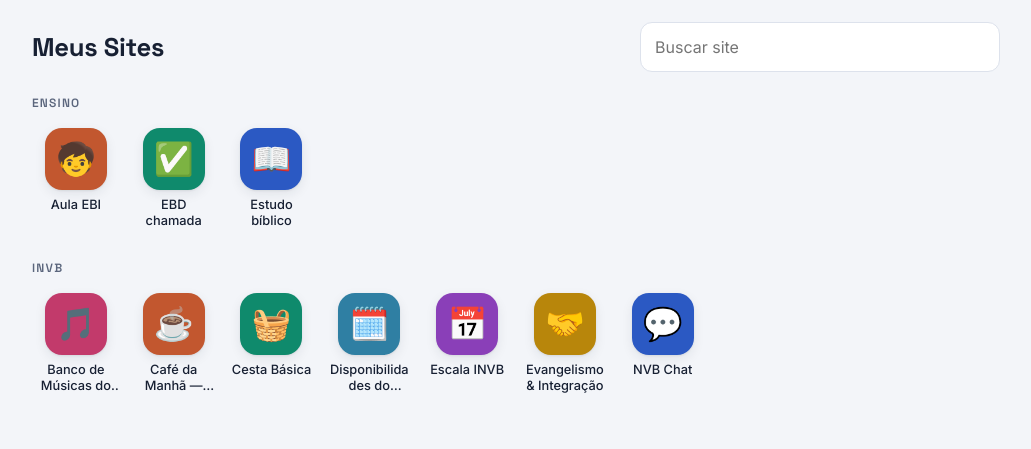
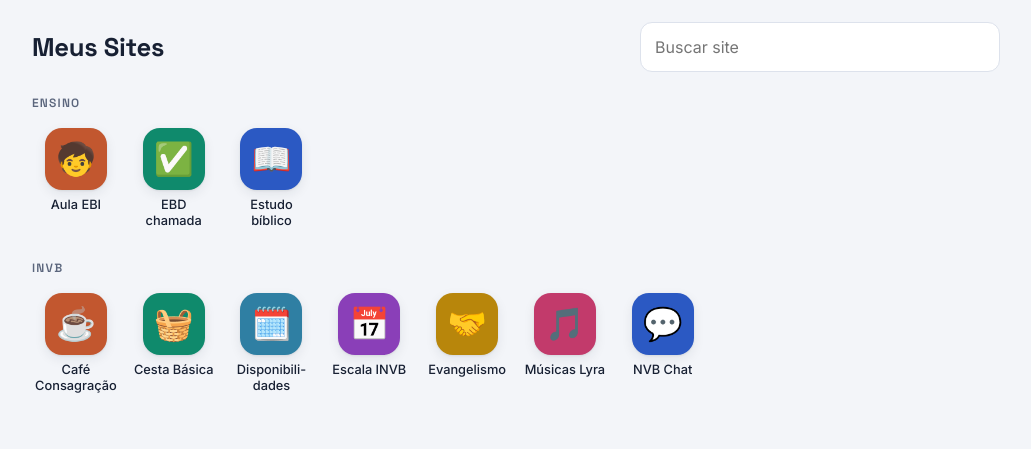
Before and after one commit to allanbfr77/meus-sites, a plain HTML site: page index.html in a window 1280 px wide. Shown: the whole page, without its empty margins (124-1155 px from the left). Drawn offline with Linux system fonts and the light colour scheme.

Commit message:
Encurta nomes longos dos ícones
Co-Authored-By: Claude Opus 5.5 <noreply@anthropic.com>

```diff
--- a/index.html
+++ b/index.html
@@ -30,11 +30,11 @@ const SITES = [
   // { nome: "Exemplo", url: "https://exemplo.com.br", grupo: "Trabalho", icone: "", cor: "" },
   { nome: "Cesta Básica",                    url: "https://cestabasica.invbotafogo.com.br",  grupo: "INVB",   icone: "🧺", cor: "#0f8a6c" },
   { nome: "NVB Chat",                        url: "https://chat.invbotafogo.com.br",         grupo: "INVB",   icone: "💬", cor: "#2b59c3" },
-  { nome: "Café da Manhã — Consagração",     url: "https://consagracao.invbotafogo.com.br",  grupo: "INVB",   icone: "☕", cor: "#c2572f" },
+  { nome: "Café Consagração",                url: "https://consagracao.invbotafogo.com.br",  grupo: "INVB",   icone: "☕", cor: "#c2572f" },
   { nome: "Escala INVB",                     url: "https://escala.invbotafogo.com.br",       grupo: "INVB",   icone: "📅", cor: "#8a3fb8" },
-  { nome: "Evangelismo & Integração",        url: "https://escala2.invbotafogo.com.br",      grupo: "INVB",   icone: "🤝", cor: "#b8860b" },
-  { nome: "Disponibilidades do Evangelismo", url: "https://evangelismo.invbotafogo.com.br",  grupo: "INVB",   icone: "🗓️", cor: "#2f7fa3" },
-  { nome: "Banco de Músicas do Lyra",        url: "https://database.invbotafogo.com.br",     grupo: "INVB",   icone: "🎵", cor: "#c23a6b" },
+  { nome: "Evangelismo",                     url: "https://escala2.invbotafogo.com.br",      grupo: "INVB",   icone: "🤝", cor: "#b8860b" },
+  { nome: "Disponibilidades",                url: "https://evangelismo.invbotafogo.com.br",  grupo: "INVB",   icone: "🗓️", cor: "#2f7fa3" },
+  { nome: "Músicas Lyra",                    url: "https://database.invbotafogo.com.br",     grupo: "INVB",   icone: "🎵", cor: "#c23a6b" },
   { nome: "EBD chamada",                     url: "https://allanbfr77.github.io/ebd-chamada/", grupo: "Ensino", icone: "✅", cor: "#0f8a6c" },
   { nome: "Estudo bíblico",                  url: "https://allanbfr77.github.io/bible-study/", grupo: "Ensino", icone: "📖", cor: "#2b59c3" },
   { nome: "Aula EBI",                        url: "https://allanbfr77.github.io/aula-ebi/",    grupo: "Ensino", icone: "🧒", cor: "#c2572f" },
@@ -74,7 +74,7 @@ h1 { font-family: var(--f-display); font-size: 1.6rem; font-weight: 700; margin:
 .icon.emoji { font-size: 2rem }
 .tile:active .icon { transform: scale(.92) }
 @media (hover: hover) { .tile:hover .icon { transform: translateY(-2px) } }
-.name { font-size: .8rem; font-weight: 500; line-height: 1.25; overflow-wrap: anywhere; display: -webkit-box; -webkit-line-clamp: 2; -webkit-box-orient: vertical; overflow: hidden }
+.name { font-size: .8rem; font-weight: 500; line-height: 1.25; overflow-wrap: break-word; hyphens: auto; -webkit-hyphens: auto; display: -webkit-box; -webkit-line-clamp: 2; -webkit-box-orient: vertical; overflow: hidden }
 .empty { background: var(--surface); border: 1px dashed var(--line); border-radius: 14px; padding: 32px 20px; text-align: center; color: var(--muted) }
 @media (max-width: 600px) { .search { max-width: none; flex-basis: 100% } h1 { font-size: 1.4rem } .grid { grid-template-columns: repeat(4, minmax(0,1fr)) } }
 @media (max-width: 340px) { .grid { grid-template-columns: repeat(3, minmax(0,1fr)) } }
```
